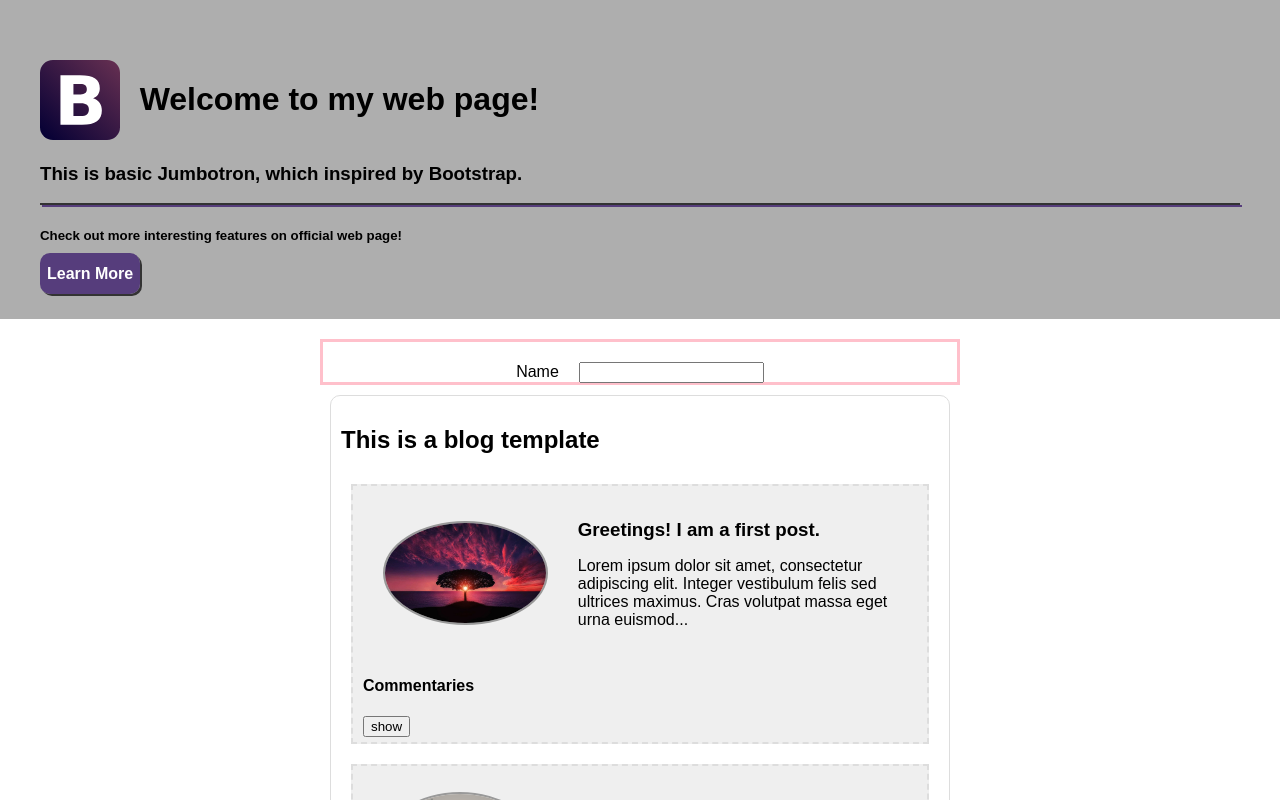
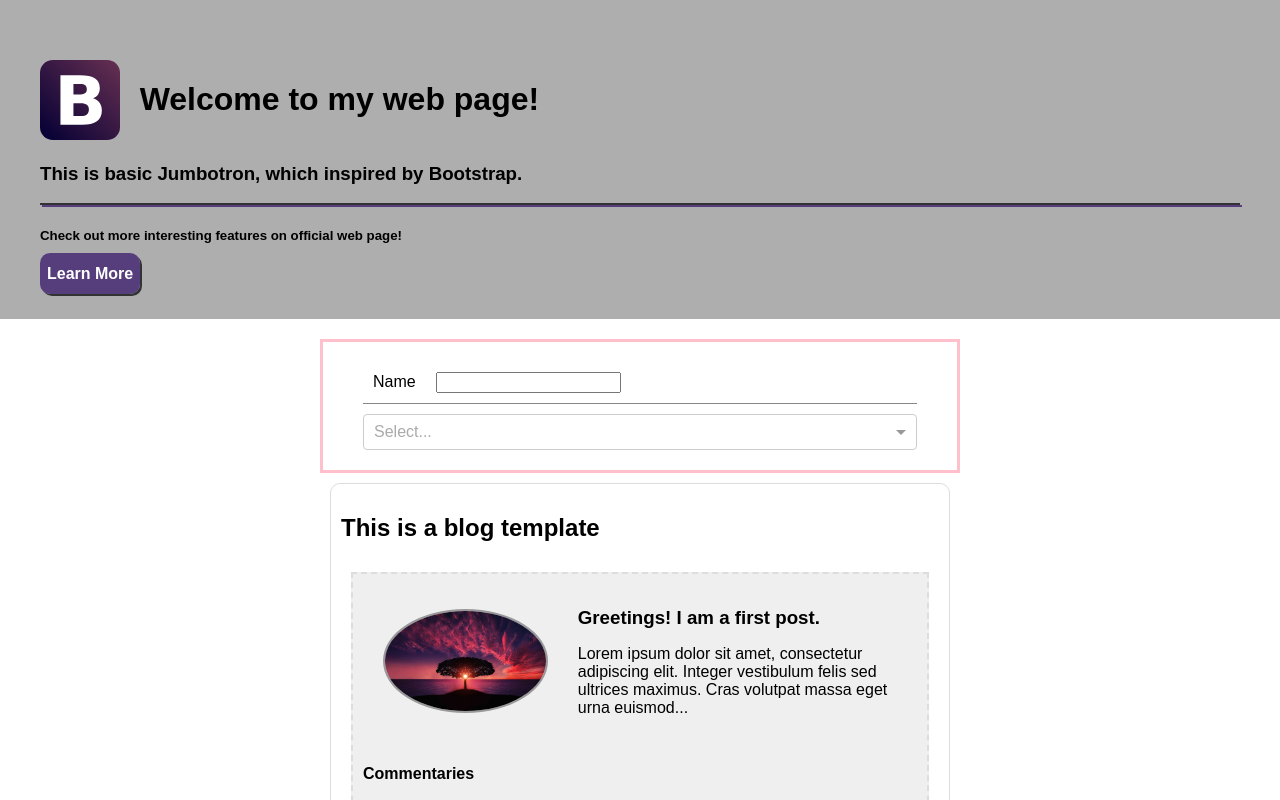
Before and after one commit to George701/Custom-React-Blog, a React (Create React App) app: page / in a window 1280 px wide. Shown: the top 800 px of the page. Built offline with nearby package versions, Linux system fonts and the light colour scheme.

Commit message:
Added 'Select' component from npm

```diff
--- a/package.json
+++ b/package.json
@@ -7,6 +7,7 @@
     "react": "^16.4.1",
     "react-dom": "^16.4.1",
     "react-scripts": "1.1.4",
+    "react-select": "^1.2.1",
     "uuid": "^3.2.1"
   },
   "scripts": {
--- a/src/App.css
+++ b/src/App.css
@@ -83,13 +83,24 @@
 }
 
 .NameInput{
-    position: absolute;
-    left: 50%;
-    transform: translateX(-50%);
+    /*position: absolute;*/
+    /*left: 50%;*/
+    /*transform: translateX(-50%);*/
+    /*margin-bottom: 20px;*/
+    margin: 0 30px 10px 30px;
+    padding: 10px;
+    border-bottom: 1px #888 solid;
 }
 
 .NameInput label{
     margin-right: 20px;
+}
+
+.Select{
+    margin: 0 15px;
+    /*margin: 0 0 10px 30px;*/
+    /*padding: 10px;*/
+    /*border-bottom: 1px #888 solid;*/
 }
 
 /*
--- a/src/Components/Body/BodyHeader.js
+++ b/src/Components/Body/BodyHeader.js
@@ -1,29 +1,46 @@
 import React, { Component } from 'react';
+import Select from 'react-select';
+import articles from '../../API/articles';
+import PropTypes from 'prop-types'
+import 'react-select/dist/react-select.css';
 
 class BodyHeader extends Component {
+    static propTypes = {
+        articles: PropTypes.array.isRequired
+    };
 
     state = {
+        selection: null,
         username: ''
     };
 
     render() {
+        const options = articles.map(article => ({
+            label: article.title,
+            value: article.id
+        }));
         return (
             <div className="BodyHeader">
                 <div className="NameInput">
                     <label>Name</label>
+                    {/*Reverse data flow*/}
                     <input type="text" value={this.state.username} onChange={this.handelUserChange}/>
+                </div>
+                <div className="Select">
+                    <Select options = {options} value ={this.state.selection} onChange={this.changeSelection} multi/>
                 </div>
             </div>
         );
     }
 
     handelUserChange = (ev) => {
-        if (ev.target.value.length > 10) return
+        if (ev.target.value.length > 10) return;
         this.setState({
             username: ev.target.value
         })
-    }
+    };
 
+    changeSelection = selection => this.setState({selection});
 }
 
 export default BodyHeader;
```
Also changed, not shown: 1 other file (tests, documents, lock files or other folders).
